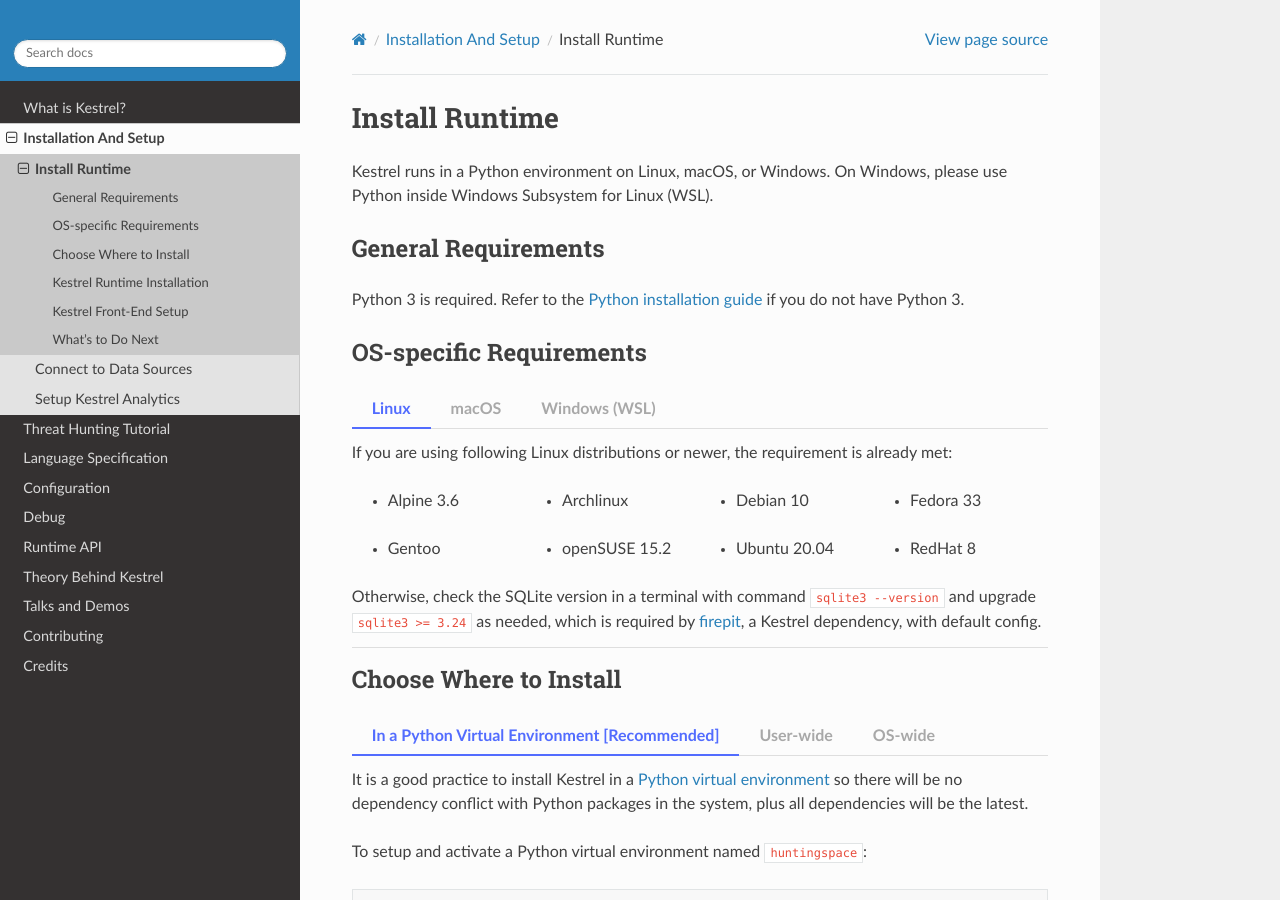
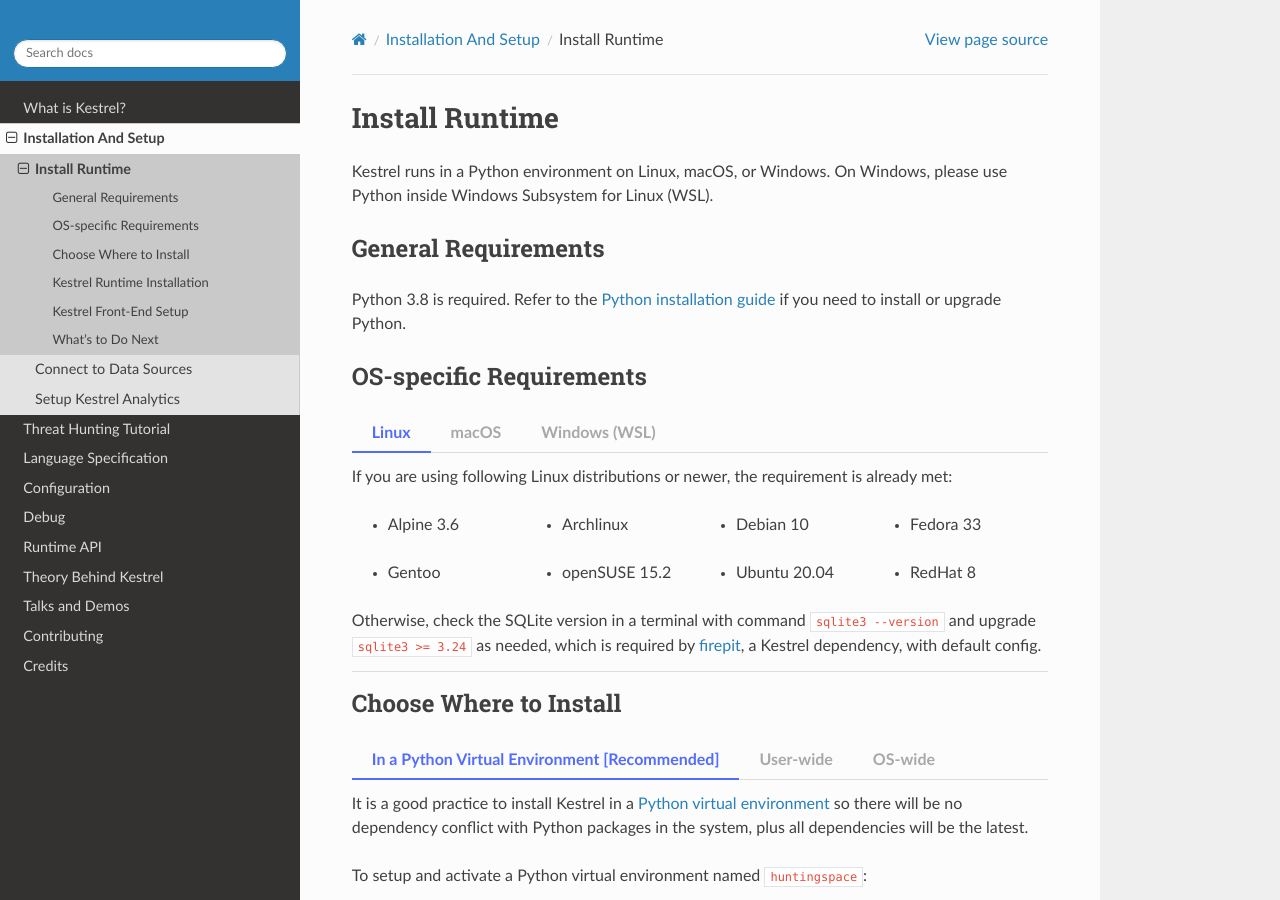
Before and after one commit to opencybersecurityalliance/kestrel-lang, a Sphinx documentation site: the page built from docs/installation/runtime.rst, in a window 1280 px wide and 900 px high. Built offline with Sphinx 7.4.7 and the Read the Docs theme 2.0.0, drawn with Linux system fonts in a browser that asks for light colours.

Commit message:
Python requirement update in install doc

```diff
--- a/docs/installation/runtime.rst
+++ b/docs/installation/runtime.rst
@@ -8,7 +8,7 @@
 General Requirements
 ====================
 
-Python 3 is required. Refer to the `Python installation guide`_ if you do not have Python 3.
+Python 3.8 is required. Refer to the `Python installation guide`_ if you need to install or upgrade Python.
 
 OS-specific Requirements
 ========================
```
